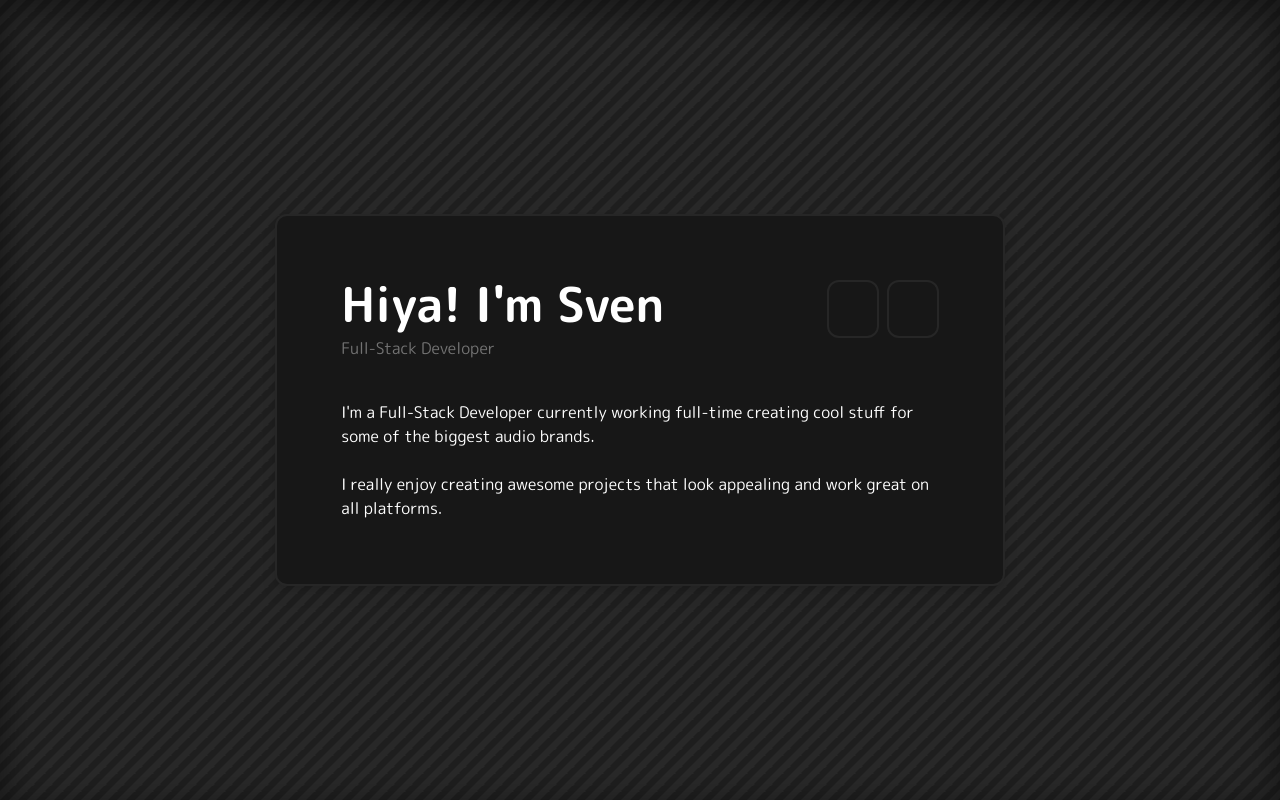
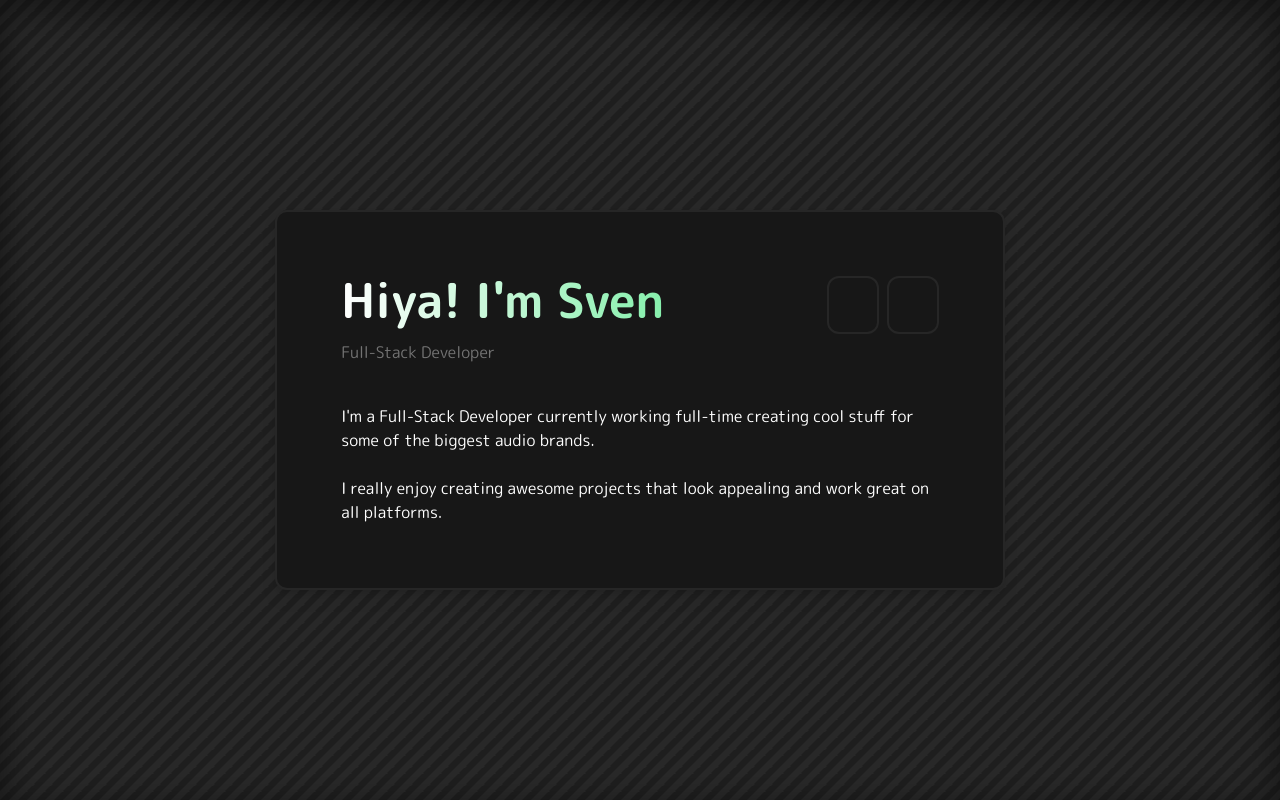
Before and after one commit to Neddoo/neddo.dev, an Astro site: page / in a window 1280 px wide. Built offline with nearby package versions, Linux system fonts and the light colour scheme; Astro itself is replaced by a stand-in of ours; some icons are missing.

Commit message:
Update index.astro

```diff
--- a/src/pages/index.astro
+++ b/src/pages/index.astro
@@ -9,7 +9,11 @@
   >
     <div class="flex justify-between md:flex-row flex-col">
       <div>
-        <h1 class="text-4xl sm:text-5xl font-bold">Hiya! I'm Sven</h1>
+        <h1
+          class="text-4xl sm:text-5xl font-bold bg-gradient-to-l pb-2 from-green-300 to-white text-transparent bg-clip-text"
+        >
+          Hiya! I'm Sven
+        </h1>
         <p class="text-neutral-500 mt-2">Full-Stack Developer</p>
       </div>
       <div class="my-auto space-x-2 flex mt-5 md:mt-0">
```
